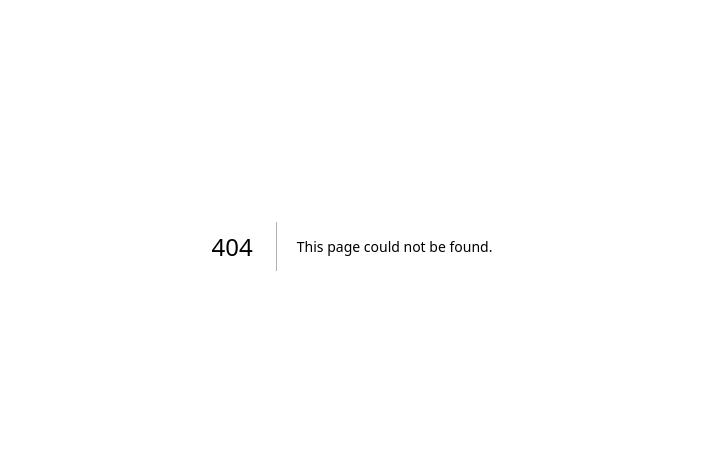
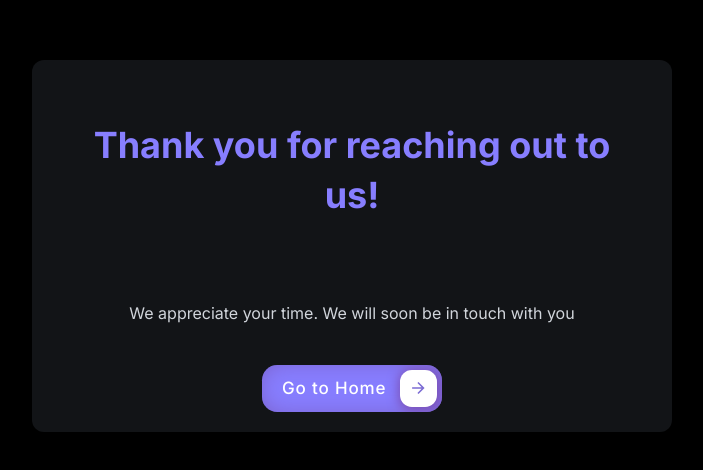
Before and after one commit to naqeebahmad212/next-new-portfolio, a Next.js app: page /thank-you in a window 1280 px wide. Before the commit this address had no page. Shown: the part 154-624 px from the top of the page, without its empty margins (288-991 px from the left). Built offline with nearby package versions, Linux system fonts and the light colour scheme.

Commit message:
implement contact form

```diff
--- /dev/null
+++ b/app/(thankyou)/layout.tsx
@@ -0,0 +1,41 @@
+import type { Metadata } from "next";
+import { Inter } from "next/font/google";
+import { Bebas_Neue } from "next/font/google";
+import leyePic from "@/public/images/opengraph-image.png";
+import Header from "@/components/shared/Header";
+import MobileNav from "@/components/shared/MobileNav";
+import Footer from "@/components/shared/Footer";
+import { authOptions } from "@/lib/auth";
+import { getServerSession } from "next-auth";
+import { prisma } from "@/lib/prisma";
+import { User } from "@prisma/client";
+
+const inter = Inter({ subsets: ["latin"] });
+
+export const metadata: Metadata = {
+  title: "Leye the Developer",
+  description: "Leye the Developer Portfolio website",
+  openGraph: {
+    title: "Thank you Page - Leye the Developer",
+    description:
+      "This is the home page of Leye the Developer. Come and check it out!",
+    url: "localhost:3000/",
+    images: [
+      {
+        url: leyePic.src,
+        width: 800,
+        height: 600,
+        alt: "Awesome Image",
+      },
+    ],
+    type: "website",
+  },
+};
+
+export default async function RootLayout({
+  children,
+}: Readonly<{
+  children: React.ReactNode;
+}>) {
+  return <main className="bg-dark-1">{children}</main>;
+}
--- /dev/null
+++ b/app/(thankyou)/thank-you/page.tsx
@@ -0,0 +1,40 @@
+import Link from "next/link";
+import React from "react";
+
+const page = () => {
+  return (
+    <div className="w-screen h-screen flex items-center justify-center bg-dark-1">
+      <div className="w-1/2 bg-dark-2 rounded-xl drop-shadow-xl py-5">
+        <h1 className="text-primary-500 text-center p-2 xs:p-5 lg:p-10 text-heading1-bold">
+          Thank you for reaching out to us!
+        </h1>
+
+        <p className="text-center text-gray-300 p-2 xs:p-5 lg:p-10">
+          We appreciate your time. We will soon be in touch with you
+        </p>
+
+        <Link href="/" className="">
+          <button className="cssbuttons-io-button relative mx-auto">
+            Go to Home
+            <div className="icon">
+              <svg
+                height="24"
+                width="24"
+                viewBox="0 0 24 24"
+                xmlns="http://www.w3.org/2000/svg"
+              >
+                <path d="M0 0h24v24H0z" fill="none"></path>
+                <path
+                  d="M16.172 11l-5.364-5.364 1.414-1.414L20 12l-7.778 7.778-1.414-1.414L16.172 13H4v-2z"
+                  fill="currentColor"
+                ></path>
+              </svg>
+            </div>
+          </button>
+        </Link>
+      </div>
+    </div>
+  );
+};
+
+export default page;
--- a/app/auth/signin/page.tsx
+++ b/app/auth/signin/page.tsx
@@ -5,10 +5,10 @@ import { redirect } from "next/navigation";
 import React from "react";
 
 const SignInPage = async () => {
-  // const session = await getServerSession(authOptions);
-  // if (session) {
-  //   redirect("/");
-  // }
+  const session = await getServerSession(authOptions);
+  if (session) {
+    redirect("/");
+  }
   return (
     <div>
       <SignInPageComp />
--- a/components/RegisterForm.tsx
+++ b/components/RegisterForm.tsx
@@ -100,7 +100,7 @@ const RegisterForm = () => {
                   onChange={(e) => setConfPassowrd(e.target.value)}
                 />
               </div>
-              <p className="err-mesg text-gray-300 text-xs p-2 m-0">{err}</p>
+              <p className="err-mesg text-red-500 text-xs p-2 m-0">{err}</p>
               <button
                 type="submit"
                 className="w-full text-white bg-primary-500 hover:bg-blue-800 focus:ring-4 focus:ring-blue-300 font-medium rounded-lg text-sm px-5 py-2.5 text-center dark:bg-blue-600 dark:hover:bg-blue-700 dark:focus:ring-blue-800"
--- a/components/SigninPageComp.tsx
+++ b/components/SigninPageComp.tsx
@@ -69,7 +69,7 @@ const SignInPageComp = () => {
                 value={password}
                 onChange={(e) => setPassword(e.target.value)}
                 placeholder="••••••••"
-                className="bg-gray-50 border border-gray-300 sm:text-sm rounded-lg focus:ring-blue-500 focus:border-blue-500 block w-full p-2.5 dark:bg-gray-600 dark:border-gray-500 dark:placeholder-gray-400 text-white"
+                className="bg-gray-50 border border-gray-300 sm:text-sm rounded-lg focus:ring-blue-500 focus:border-blue-500 block w-full p-2.5 dark:bg-gray-600 dark:border-gray-500 dark:placeholder-gray-400 text-gray-800"
                 required
               />
             </div>
@@ -95,7 +95,7 @@ const SignInPageComp = () => {
             </div> */}
             </div>
 
-            <p className="text-gray-300 mb-2 text-xs">{err}</p>
+            <p className="text-red-500 mb-2 text-xs">{err}</p>
 
             <button
               type="submit"
--- a/components/forms/ContactForm.jsx
+++ b/components/forms/ContactForm.jsx
@@ -66,7 +66,7 @@ export const ContactForm = () => {
           <input
             type="hidden"
             name="_next"
-            value="https://leye-the-developer.vercel.app/thank-you"
+            value="https://next-new-portfolio-three.vercel.app/thank-you"
           />
           <div className="Contact_NameEmail w-full flex gap-5 justify-center items-center flex-col md:flex-row mb-5">
             <div className="w-full">
```
